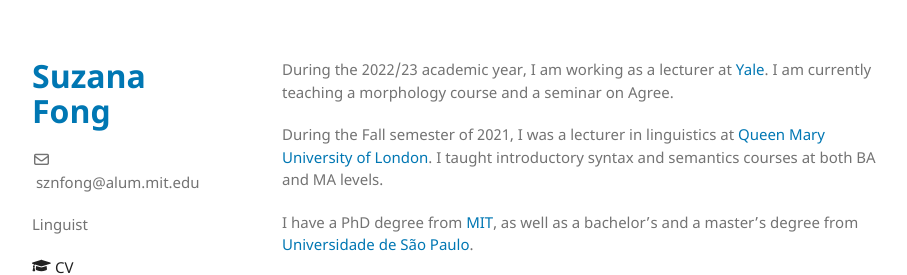
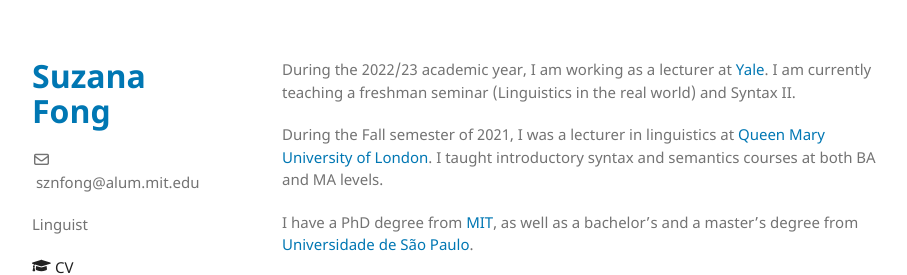
Before and after one commit to sznfng/sznfng.github.io, a Jekyll site: the page built from index.md, in a window 1280 px wide. Shown: the top 275 px of the page, without its empty margins (178-1085 px from the left). Built offline with Jekyll 4.4.1, drawn with Linux system fonts in a browser that asks for light colours.

Commit message:
Update index.md

```diff
--- a/index.md
+++ b/index.md
@@ -2,7 +2,7 @@
 layout: default
 ---
 
-During the 2022/23 academic year, I am working as a lecturer at [Yale](https://ling.yale.edu/). I am currently teaching a morphology course and a seminar on Agree.
+During the 2022/23 academic year, I am working as a lecturer at [Yale](https://ling.yale.edu/). I am currently teaching a freshman seminar (Linguistics in the real world) and Syntax II.
 
 During the Fall semester of 2021, I was a lecturer in linguistics at [Queen Mary University of London](https://www.qmul.ac.uk/sllf/linguistics/). I taught introductory syntax and semantics courses at both BA and MA levels.
 
```
